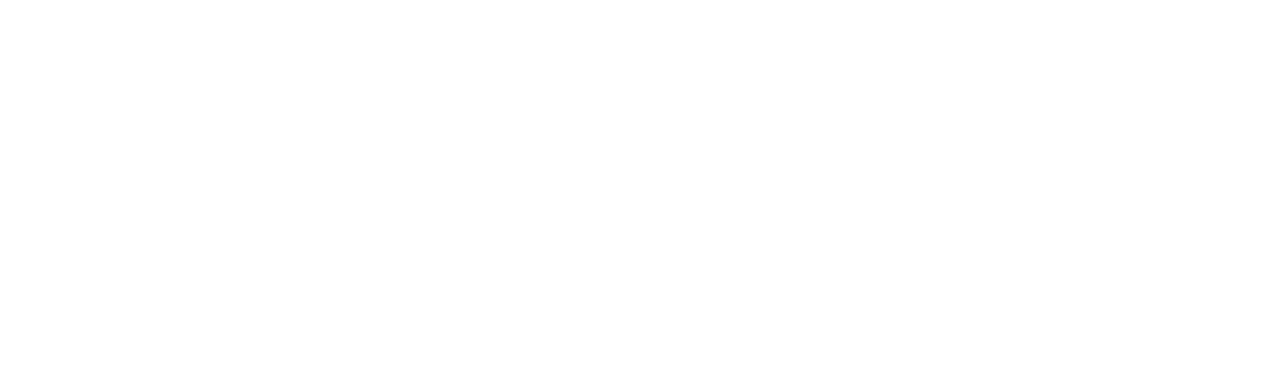
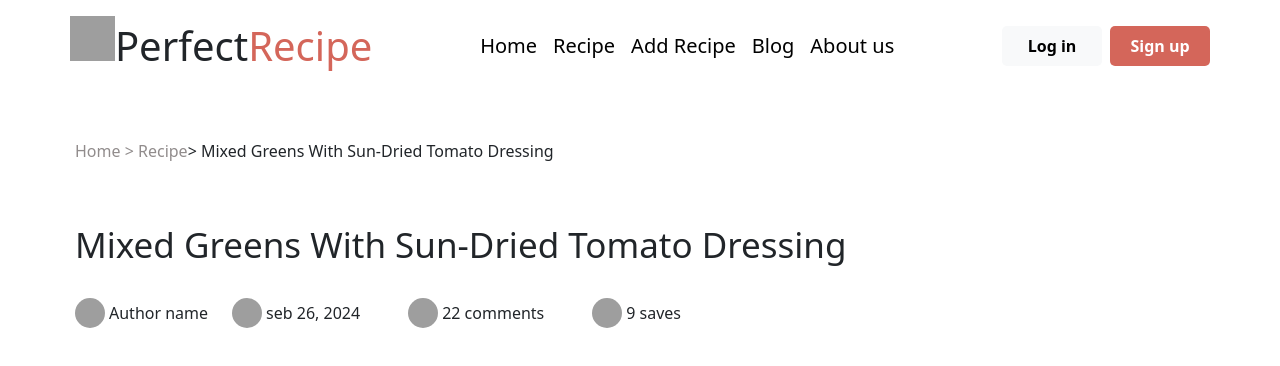
Before and after one commit to Sfectoria-FullStack/f4Project, a plain HTML site: page index.html in a window 1280 px wide. Drawn offline with nearby package versions, Linux system fonts and the light colour scheme; grey boxes are pictures that could not be loaded.

Commit message:
project in progress

```diff
--- a/index.html
+++ b/index.html
@@ -1,11 +1,91 @@
 <!DOCTYPE html>
 <html lang="en">
-<head>
-    <meta charset="UTF-8">
-    <meta name="viewport" content="width=device-width, initial-scale=1.0">
+  <head>
+    <meta charset="UTF-8" />
+    <meta name="viewport" content="width=device-width, initial-scale=1.0" />
     <title>Home Page</title>
-</head>
-<body>
+    <link
+      rel="shortcut icon"
+      href="https://cdn-icons-png.flaticon.com/512/45/45552.png"
+      type="image/x-icon"
+    />
+    <link
+      href="https://cdn.jsdelivr.net/npm/bootstrap@5.3.3/dist/css/bootstrap.min.css"
+      rel="stylesheet"
+      integrity="sha384-QWTKZyjpPEjISv5WaRU9OFeRpok6YctnYmDr5pNlyT2bRjXh0JMhjY6hW+ALEwIH"
+      crossorigin="anonymous"
+    />
+    <link rel="stylesheet" href="./styles/style.css" />
+  </head>
+  <body>
+    <div>
 
-</body>
-</html>
+    <nav
+        class="d-flex flex-wrap justify-content-around align-items-center p-3 m-6"style="padding-top: 20px "
+      >
+        <div class="d-flex gap- ">
+          <img class="titleicone"
+          src="https://cdn-icons-png.flaticon.com/512/45/45552.png" alt="">
+          <span style="font-size: 40px">Perfect</span>
+          <span style="font-size: 40px " class="rose">Recipe</span>
+        </div>
+        <div class="d-flex flex-wrap gap-3  ">
+          <a  class="black" style="font-size: 20px">Home</a>
+          <a class="black" style="font-size: 20px">Recipe</a>
+          <a class="black" style="font-size: 20px">Add Recipe</a>
+          <a class="black" style="font-size: 20px">Blog</a>
+          <a class="black" style="font-size: 20px">About us</a>
+        </div>
+        <div class="d-flex justify-content-center align-items-center gap-2">
+            <button type="button" class="  button2 btn  btn-light gap-2 align-items-center justify-content-center">Log in</button>
+            <button type="button" class="  button1 gap-1 align-items-center justify-content-center gap-2" >Sign up</button>
+        </div>
+      </nav>
+
+      <div class="d-flex text-with-margin  text-custom  " style="padding-top:50px;">
+        <h6 class="text-right">Home > Recipe</h6>
+        <h6 class="text-dark">> Mixed Greens With Sun-Dried Tomato Dressing</h6>
+      </div>
+
+        <div class="text-with-margin  " style="padding-top: 55px;">
+          <h1 style="font-size: 35px">
+            Mixed Greens With Sun-Dried Tomato
+           Dressing
+          </h1>
+        </div>
+        <div  class="d-flex">
+            <div class="d-flex  text-with-margin ">
+                <div class="d-flex align-items-center m-6 gap-1">
+                    <img
+                        class="img"
+                        src="https://icones.pro/wp-content/uploads/2021/02/icone-utilisateur-rouge.png"
+                        alt="User Icon"
+                    />
+                    <p class="mb-0">Author name</p>
+                </div>
+
+                <div class="d-flex align-items-center m-4 gap-1">
+                    <img
+                        class="img"
+                        src="https://i.pinimg.com/474x/2f/3d/46/2f3d46a1b28940d1023fc0e6912d84fc.jpg"
+                        alt="Date Icon"
+                    />
+                    <p class="mb-0">seb 26, 2024</p>
+                </div>
+                <div class="d-flex align-items-center m-4 gap-1" >
+                  <img  class="img"  src="https://cdn-icons-png.flaticon.com/512/5562/5562339.png" alt="">
+                  <p  class="mb-0">22 comments</p>
+                </div>
+                <div class="d-flex align-items-center m-4 gap-1" >
+                  <img  class="img"  src="https://cdn.icon-icons.com/icons2/3939/PNG/512/mark_save_bookmark_icon_250741.png" alt="">
+                  <p  class="mb-0">9 saves </p>
+                </div>
+
+            </div>
+            <div>
+
+            </div>
+        </div>
+
+    </body>
+    </html>
--- a/styles/style.css
+++ b/styles/style.css
@@ -1,4 +1,65 @@
-.bg-dark {
-    color:white
+.text-custom {
+    font-size: 12.5px; /* Adjust font size as needed */
+    color:rgb(145, 140, 140)/* Gray pastel color */
+     /* Space between characters */
+
+
 
 }
+.text-right {
+    text-align: right !important;
+}
+.title{
+    font-size:15px;
+
+}
+.img{
+    border-radius: 50%;
+    width: 30px;
+    height:30px
+}
+
+
+.black{
+    color: black;
+    text-decoration: none !important;
+}
+.rose{
+    text-decoration: none !important;
+    color: rgb(212, 102, 90);
+}
+.button1{
+    background-color:rgb(212, 102, 90) ;
+    border-radius: 5px;
+    border: none;
+    height: 40px;
+    width: 100px;
+    color: white;
+    font-weight: 700;
+}
+.button2{
+    border-radius: 5px;
+    border: none;
+    height: 40px;
+    width: 100px;
+    font-weight: 700;
+
+}
+.fonts{
+    font-family: 'Gill Sans', 'Gill Sans MT', Calibri, 'Trebuchet MS', sans-serif;
+    font-weight: 200;
+
+}
+.titleicone{
+    width:45px;
+    height: 45px;
+}
+.log-icone{
+    width:10px;
+    height:10px;
+
+}
+
+.text-with-margin {
+    margin-left:75px; /* Adds 30px margin to the left side */
+  }
```
